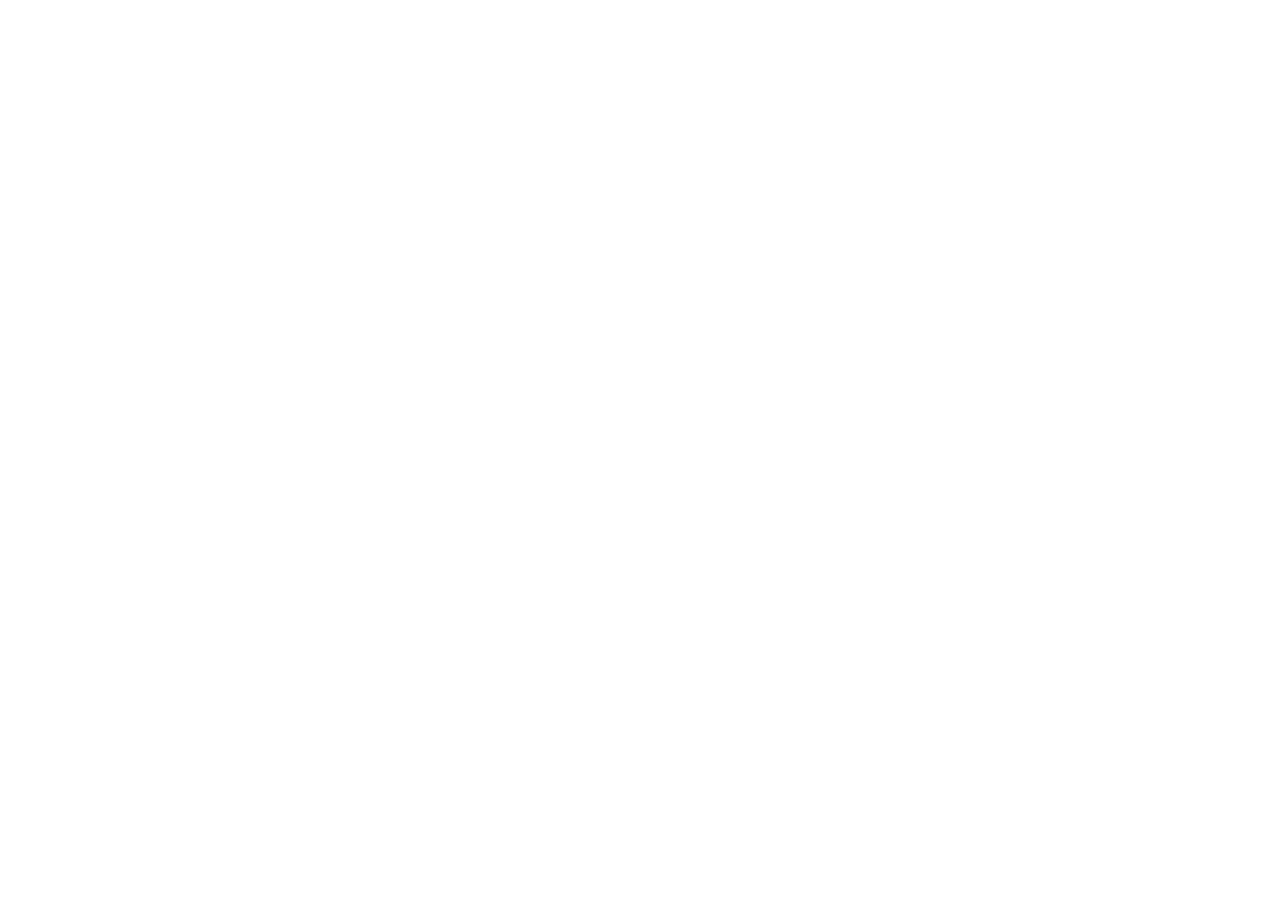
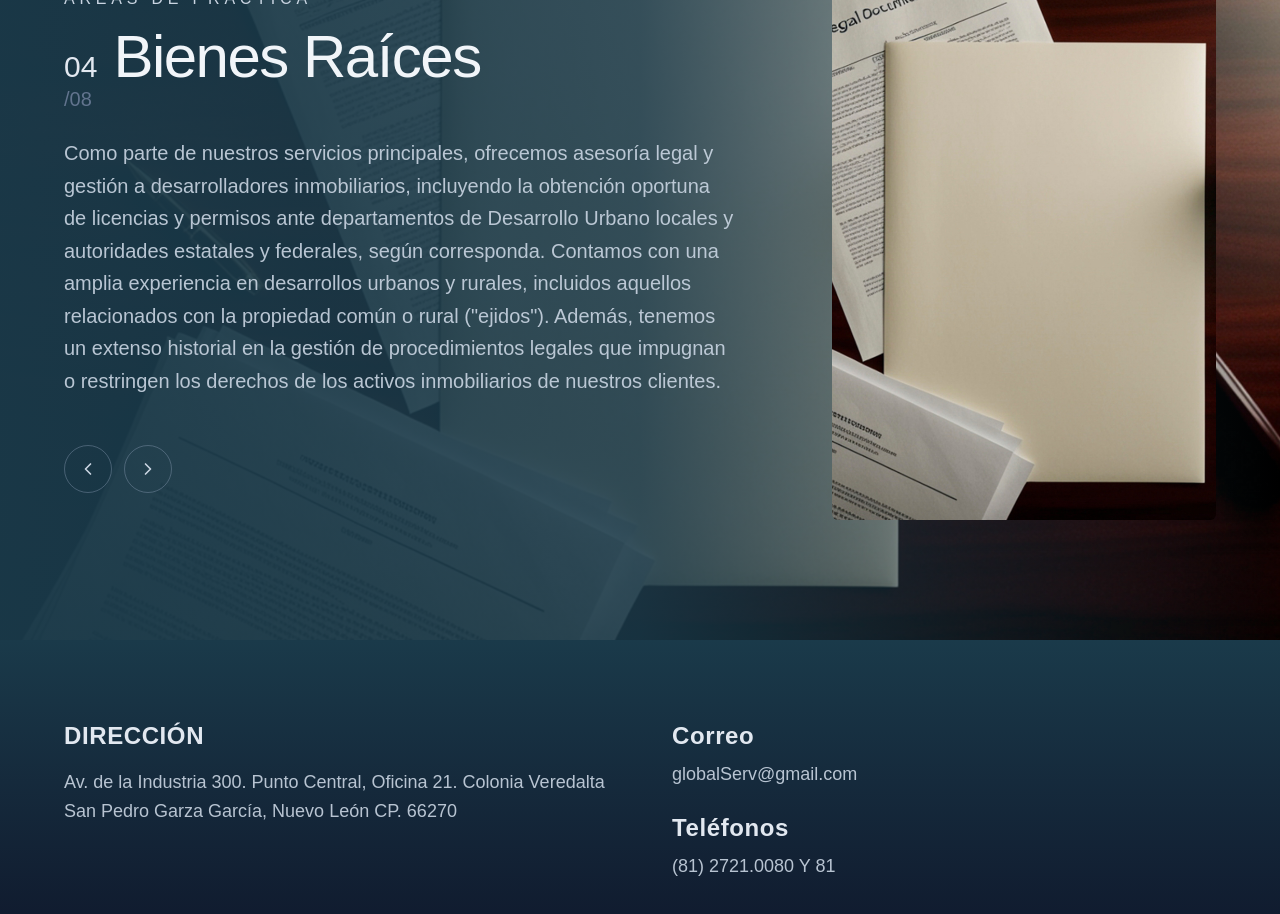
Before and after one commit to ALDRICHCODE45/bdpweb, a Next.js app: page / in a window 1280 px wide. Shown: the part 960-1874 px from the top of the page. Before the commit the page ends 800 px from the top, so only its background shows below. Built offline with nearby package versions, Linux system fonts and the light colour scheme; a web font is replaced by a local one.

Commit message:
Feat:seccion footer agregada y seccion sobre nosotros, falta agregar mas imagenes

```diff
--- /dev/null
+++ b/src/app/components/Footer.tsx
@@ -0,0 +1,37 @@
+export const Footer = () => {
+  return (
+    <footer className="relative w-full bg-linear-to-b from-[#1a3a4a] to-slate-900 py-16 md:py-20">
+      <div className="container mx-auto px-6 md:px-12 lg:px-16 max-w-7xl">
+        <div className="grid grid-cols-1 md:grid-cols-2 gap-12 md:gap-16">
+          <div>
+            <h2 className="text-xl md:text-2xl font-semibold text-slate-200 mb-4 tracking-wide">
+              DIRECCIÓN
+            </h2>
+            <p className="text-base md:text-lg text-slate-300/90 leading-relaxed">
+              Av. de la Industria 300. Punto Central, Oficina 21. Colonia
+              Veredalta San Pedro Garza García, Nuevo León CP. 66270
+            </p>
+          </div>
+          <div className="flex flex-col gap-6">
+            <div>
+              <h2 className="text-xl md:text-2xl font-semibold text-slate-200 mb-2 tracking-wide">
+                Correo
+              </h2>
+              <p className="text-base md:text-lg text-slate-300/90">
+                globalServ@gmail.com
+              </p>
+            </div>
+            <div>
+              <h2 className="text-xl md:text-2xl font-semibold text-slate-200 mb-2 tracking-wide">
+                Teléfonos
+              </h2>
+              <p className="text-base md:text-lg text-slate-300/90">
+                (81) 2721.0080 Y 81
+              </p>
+            </div>
+          </div>
+        </div>
+      </div>
+    </footer>
+  );
+};
--- a/src/app/page.tsx
+++ b/src/app/page.tsx
@@ -1,9 +1,13 @@
 import HeroSection from "./sections/HeroPage";
+import AboutSection from "./sections/AboutSection";
+import { Footer } from "./components/Footer";
 
 export default function Home() {
   return (
     <>
       <HeroSection />
+      <AboutSection />
+      <Footer />
     </>
   );
 }
--- /dev/null
+++ b/src/app/sections/AboutSection.tsx
@@ -0,0 +1,162 @@
+"use client";
+
+import Image from "next/image";
+import { useState } from "react";
+import { ChevronLeft, ChevronRight } from "lucide-react";
+
+const practiceAreas = [
+  {
+    id: 1,
+    title: "Corporativo",
+    description:
+      "Asesoramos a empresas nacionales e internacionales en la estructuración y ejecución de operaciones corporativas, incluyendo fusiones, adquisiciones, escisiones y reestructuraciones societarias. Brindamos apoyo integral en gobierno corporativo, cumplimiento normativo y gestión de riesgos legales.",
+    image: "/sobreNosotros.png",
+  },
+  {
+    id: 2,
+    title: "Litigio",
+    description:
+      "Representamos a nuestros clientes en procedimientos judiciales y arbitrales de alta complejidad. Contamos con amplia experiencia en litigios comerciales, civiles y administrativos, siempre buscando las mejores estrategias para proteger sus intereses.",
+    image: "/sobreNosotros.png",
+  },
+  {
+    id: 3,
+    title: "Fiscal",
+    description:
+      "Ofrecemos asesoría fiscal integral para optimizar la carga tributaria de nuestros clientes dentro del marco legal vigente. Diseñamos estructuras fiscales eficientes y representamos a empresas en controversias ante autoridades fiscales.",
+    image: "/sobreNosotros.png",
+  },
+  {
+    id: 4,
+    title: "Bienes Raíces",
+    description:
+      'Como parte de nuestros servicios principales, ofrecemos asesoría legal y gestión a desarrolladores inmobiliarios, incluyendo la obtención oportuna de licencias y permisos ante departamentos de Desarrollo Urbano locales y autoridades estatales y federales, según corresponda. Contamos con una amplia experiencia en desarrollos urbanos y rurales, incluidos aquellos relacionados con la propiedad común o rural ("ejidos"). Además, tenemos un extenso historial en la gestión de procedimientos legales que impugnan o restringen los derechos de los activos inmobiliarios de nuestros clientes.',
+    image: "/sobreNosotros.png",
+  },
+  {
+    id: 5,
+    title: "Laboral",
+    description:
+      "Brindamos asesoría laboral preventiva y correctiva a empresas de diversos sectores. Manejamos relaciones individuales y colectivas de trabajo, negociaciones sindicales, terminaciones laborales y representación en procedimientos ante autoridades laborales.",
+    image: "/sobreNosotros.png",
+  },
+  {
+    id: 6,
+    title: "Propiedad Intelectual",
+    description:
+      "Protegemos los activos intangibles de nuestros clientes mediante el registro y defensa de marcas, patentes, derechos de autor y secretos industriales. Ofrecemos estrategias integrales de protección y monetización de propiedad intelectual.",
+    image: "/sobreNosotros.png",
+  },
+  {
+    id: 7,
+    title: "Comercio Exterior",
+    description:
+      "Asesoramos en operaciones de comercio internacional, incluyendo importaciones, exportaciones, clasificación arancelaria y cumplimiento aduanero. Representamos a clientes en procedimientos ante autoridades aduaneras y en controversias comerciales internacionales.",
+    image: "/sobreNosotros.png",
+  },
+  {
+    id: 8,
+    title: "Energía",
+    description:
+      "Brindamos asesoría especializada en el sector energético, incluyendo proyectos de generación, transmisión y distribución de energía. Acompañamos a nuestros clientes en la obtención de permisos y en el cumplimiento del marco regulatorio aplicable.",
+    image: "/sobreNosotros.png",
+  },
+];
+
+export default function AboutSection() {
+  const [currentIndex, setCurrentIndex] = useState(3);
+
+  const handlePrev = () => {
+    setCurrentIndex((prev) =>
+      prev === 0 ? practiceAreas.length - 1 : prev - 1
+    );
+  };
+
+  const handleNext = () => {
+    setCurrentIndex((prev) =>
+      prev === practiceAreas.length - 1 ? 0 : prev + 1
+    );
+  };
+
+  const currentArea = practiceAreas[currentIndex];
+
+  return (
+    <section className="relative w-full h-screen overflow-hidden">
+      {/* Fondo con imagen y overlay */}
+      <div className="absolute inset-0">
+        <Image
+          src={currentArea.image}
+          alt={currentArea.title}
+          fill
+          className="object-cover"
+          priority
+        />
+        <div className="absolute inset-0 bg-linear-to-r from-[#1a3a4a]/95 via-[#1a3a4a]/85 to-transparent" />
+      </div>
+
+      {/* Contenido principal - Centrado con contenedor */}
+      <div className="relative z-10 h-full flex items-center justify-center">
+        <div className="container mx-auto px-8 lg:px-12 xl:px-16 max-w-7xl h-full flex items-center">
+          {/* Lado izquierdo - Contenido de texto (aproximadamente 2/3) */}
+          <div className="w-full lg:w-2/3 h-full flex flex-col justify-center pr-8 lg:pr-12">
+            {/* Subtítulo */}
+            <span className="text-md tracking-[0.3em] text-slate-300 uppercase mb-4">
+              Áreas de Práctica
+            </span>
+
+            {/* Número y Título */}
+            <div className="flex items-baseline gap-4 mb-6">
+              <div className="flex flex-col text-slate-400 text-md font-light">
+                <span className="text-3xl font-normal text-slate-200">
+                  {String(currentIndex + 1).padStart(2, "0")}
+                </span>
+                <span className="text-slate-500 text-xl">
+                  /{String(practiceAreas.length).padStart(2, "0")}
+                </span>
+              </div>
+              <h2 className="text-4xl md:text-5xl lg:text-6xl font-light text-slate-100 tracking-tight">
+                {currentArea.title}
+              </h2>
+            </div>
+
+            {/* Descripción */}
+            <p className="text-base md:text-xl text-slate-300/90 leading-relaxed max-w-2xl mb-12">
+              {currentArea.description}
+            </p>
+
+            {/* Botones de navegación */}
+            <div className="flex gap-3">
+              <button
+                onClick={handlePrev}
+                className="w-12 h-12 rounded-full border border-slate-400/40 flex items-center justify-center text-slate-300 hover:bg-slate-300/10 hover:border-slate-300 transition-all duration-300"
+                aria-label="Anterior"
+              >
+                <ChevronLeft className="w-5 h-5" />
+              </button>
+              <button
+                onClick={handleNext}
+                className="w-12 h-12 rounded-full border border-slate-400/40 flex items-center justify-center text-slate-300 hover:bg-slate-300/10 hover:border-slate-300 transition-all duration-300"
+                aria-label="Siguiente"
+              >
+                <ChevronRight className="w-5 h-5" />
+              </button>
+            </div>
+          </div>
+
+          {/* Lado derecho - Imagen (aproximadamente 1/3) */}
+          <div className="hidden lg:flex lg:w-1/3 h-full items-center justify-center relative">
+            <div className="relative w-full h-[70%] max-h-[600px]">
+              <Image
+                src={currentArea.image}
+                alt={currentArea.title}
+                fill
+                className="object-cover rounded-sm"
+                priority
+              />
+            </div>
+          </div>
+        </div>
+      </div>
+    </section>
+  );
+}
```
Also changed, not shown: public/sobreNosotros.png (added).
